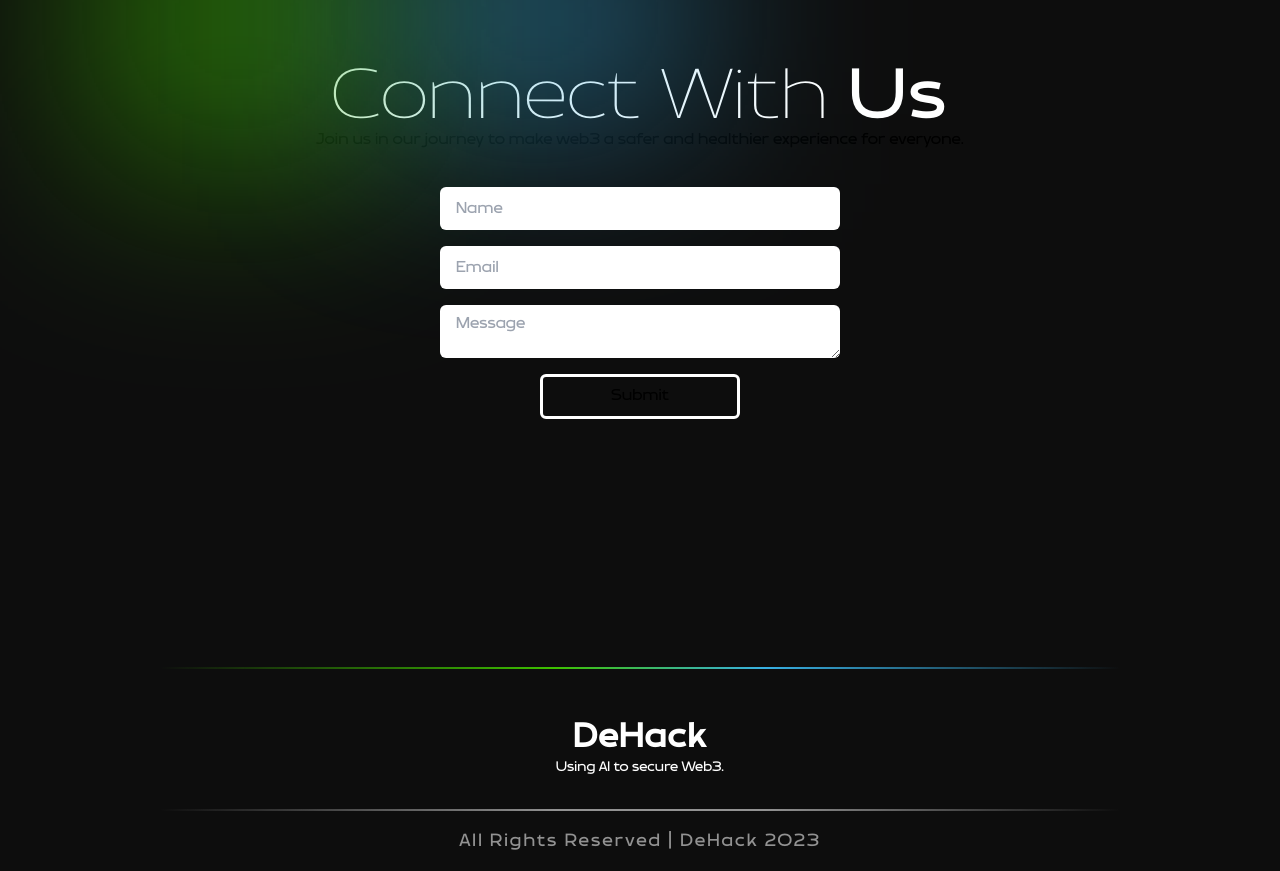
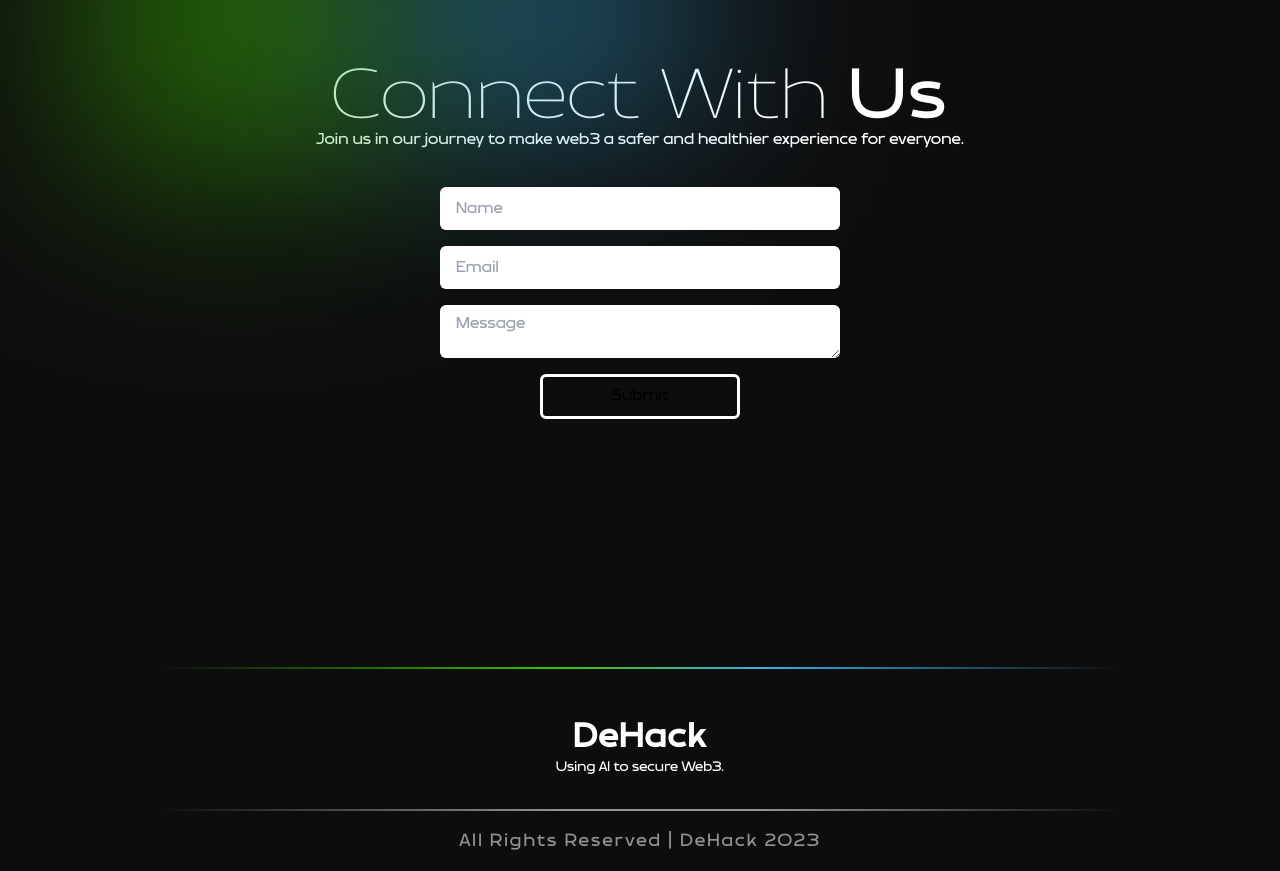
Before and after one commit to noorshanu/dehack, a Next.js app: page /about in a window 1280 px wide. Shown: the part 2540-3411 px from the top of the page. Built offline with nearby package versions, Linux system fonts and the light colour scheme.

Commit message:
Update ConnectUs.js

```diff
--- a/elements/AboutHero/ConnectUs.js
+++ b/elements/AboutHero/ConnectUs.js
@@ -21,7 +21,7 @@ function ConnectUs({ image }) {
         <h3 className="font-[250] px-14 md:px-0 text-3xl md:text-7xl text-center spacing text-[#fff] ">
         Connect With <span className="font-normal">Us</span>
           </h3>
-          <p>Join us in our journey to make web3 a safer and healthier experience for everyone. </p>
+          <p className='text-[#fff]'>Join us in our journey to make web3 a safer and healthier experience for everyone. </p>
         {typeof window !== 'undefined' && detectOS() !== 'IOS' && (
           <div className="flex items-center absolute gradient">
             <div className="green"></div>
```
